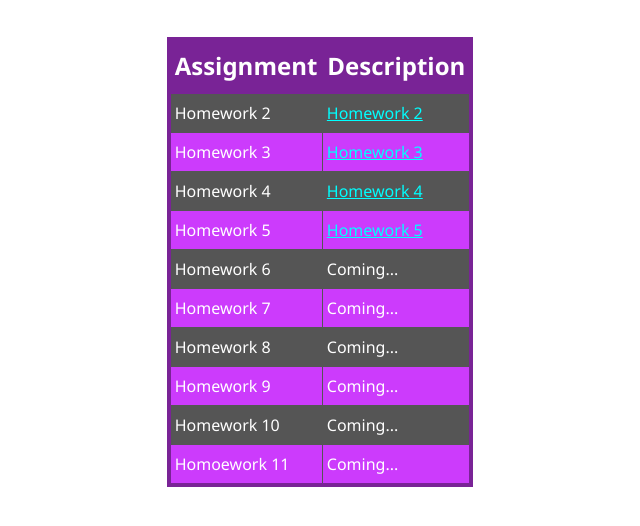
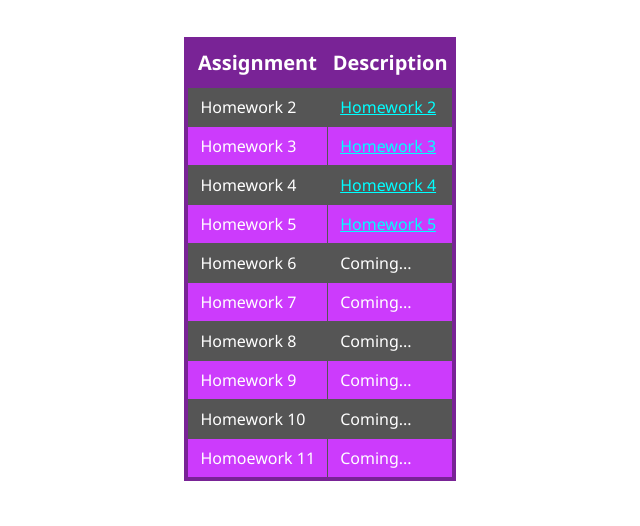
Before and after one commit to chuck-martin/cnit131a, a plain HTML site: page index.html in a window 1280 px wide. Shown: the part 60-586 px from the top of the page, without its empty margins (320-960 px from the left). Drawn offline with Linux system fonts and the light colour scheme.

Commit message:
CSS type size tweak

```diff
--- a/cnit131a.css
+++ b/cnit131a.css
@@ -20,7 +20,7 @@ table.purpleHorizon {
     font-family: 'Segoe UI', Tahoma, Geneva, Verdana, sans-serif;
     font-size: 16px;
     color: #FFFFFF;
-    padding: 8px 4px;
+    padding: 8px 12px;
   }
   table.purpleHorizon tr:nth-child(even) {
     background: #CC3BFC;
@@ -31,7 +31,7 @@ table.purpleHorizon {
   }
   table.purpleHorizon thead th {
     font-family: 'Segoe UI', Tahoma, Geneva, Verdana, sans-serif;
-    font-size: 24px;
+    font-size: 20px;
     font-weight: bold;
     color: #FFFFFF;
     border-left: 2px solid #792396;
```
